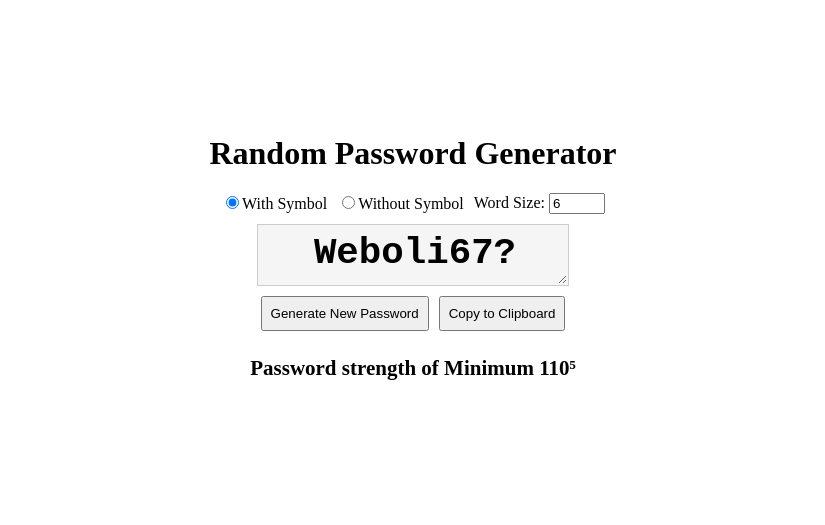
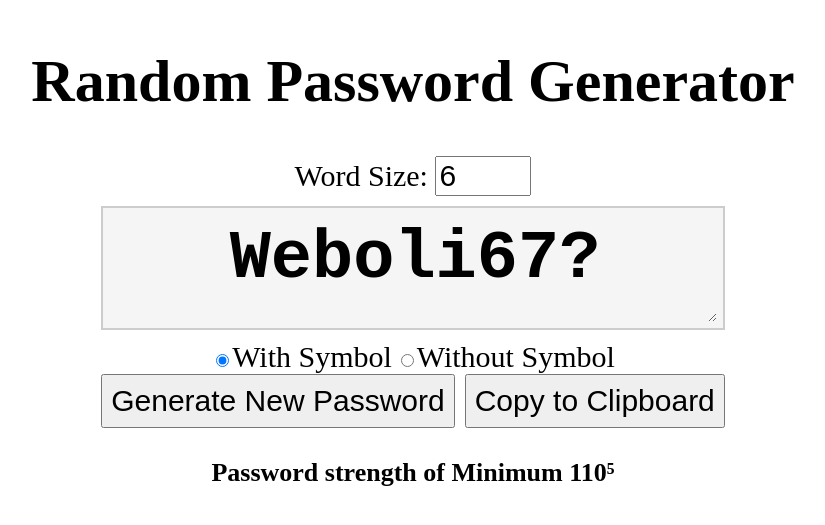
Before and after one commit to or-katz/PasswordGenerator, a plain HTML site: page index.html in a window 1280 px wide. Shown: the part 153-678 px from the top of the page, without its empty margins (227-1052 px from the left). Drawn offline with Linux system fonts and the light colour scheme.

Commit message:
Update index.html

```diff
--- a/index.html
+++ b/index.html
@@ -14,7 +14,11 @@
   <title>Random Password Generator</title>
   <style>
     body {
-      display: flex;
+      width: 100%;
+      height: 100%;
+      margin: 0;
+      padding: 0;
+	  display: flex;
       flex-direction: column;
       align-items: center;
       justify-content: center;
@@ -27,10 +31,10 @@
     }
 
     #generatedPasswordContainer {
-      width: 300px;
-      height: 50px;
-      border: 1px solid #ccc;
-      padding: 5px;
+      width: 600px;
+      height: 100px;
+      border: 2px solid #ccc;
+      padding: 10px;
       text-align: center;
       font-weight: bold;
       font-size: 1.2em;
@@ -44,7 +48,7 @@
       border: none;
       background-color: transparent;
       font-weight: bold;
-      font-size: 2.4em;
+      font-size: 4.4em;
       overflow: hidden;
 	  text-align: center; /* Center the text inside the container */
     }
@@ -68,21 +72,24 @@
   </style>
 </head>
 <body>
-  <h1>Random Password Generator</h1>
+  <h1 style="font-size:60px">Random Password Generator</h1>
   <div id="options">
-    <label><input type="radio" name="symbolOption" id="includeSymbol" checked>With Symbol</label>
-    <label><input type="radio" name="symbolOption" id="excludeSymbol">Without Symbol</label>
-	<label>Word Size: <input type="number" id="wordSize" value="6" min="4" max="10" step=2></label>
+
+	<label style="font-size:30px">   Word Size: <input style="font-size:30px" type="number" id="wordSize" value="6" min="4" max="10" step=2></label>
   </div>
   <div id="generatedPasswordContainer">
     <textarea id="generatedPassword" readonly></textarea>
   </div>
+  <div>
+      <label style="font-size:30px" ><input type="radio" name="symbolOption" id="includeSymbol" checked>With Symbol</label>
+      <label style="font-size:30px" ><input type="radio" name="symbolOption" id="excludeSymbol">Without Symbol    </label>
+  </div>
   <div id="buttons">
-    <button onclick="generateNewPassword()">Generate New Password</button>
-    <button onclick="copyPasswordToClipboard()">Copy to Clipboard</button>
+    <button style="font-size:30px" onclick="generateNewPassword()">Generate New Password</button>
+    <button style="font-size:30px" onclick="copyPasswordToClipboard()">Copy to Clipboard</button>
   </div>
 
-  <div style="font-size:21px"><br><b>Password strength of Minimum 110⁵ </b></div>
+  <div style="font-size:26px"><br><b>Password strength of Minimum 110⁵ </b></div>
 
   <script>
     var realEnglishSyllables = ["ba", "be", "bi", "bo", "bu", "da", "de", "di", "do", "du", "fa", "fe", "fi", "fo", "fu", "ga", "ge", "gi", "go", "gu", "ha", "he", "hi", "ho", "hu", "ka", "ke", "ki", "ko", "ku", "la", "le", "li", "lo", "lu", "ma", "me", "mi", "mo", "mu", "na", "ne", "ni", "no", "nu", "pa", "pe", "pi", "po", "pu", "ra", "re", "ri", "ro", "ru", "sa", "se", "si", "so", "su", "ta", "te", "ti", "to", "tu", "va", "ve", "vi", "vo", "vu", "wa", "we", "wi", "wo", "wu", "ya", "ye", "yi", "yo", "yu", "za", "ze", "zi", "zo", "zu"];
```
